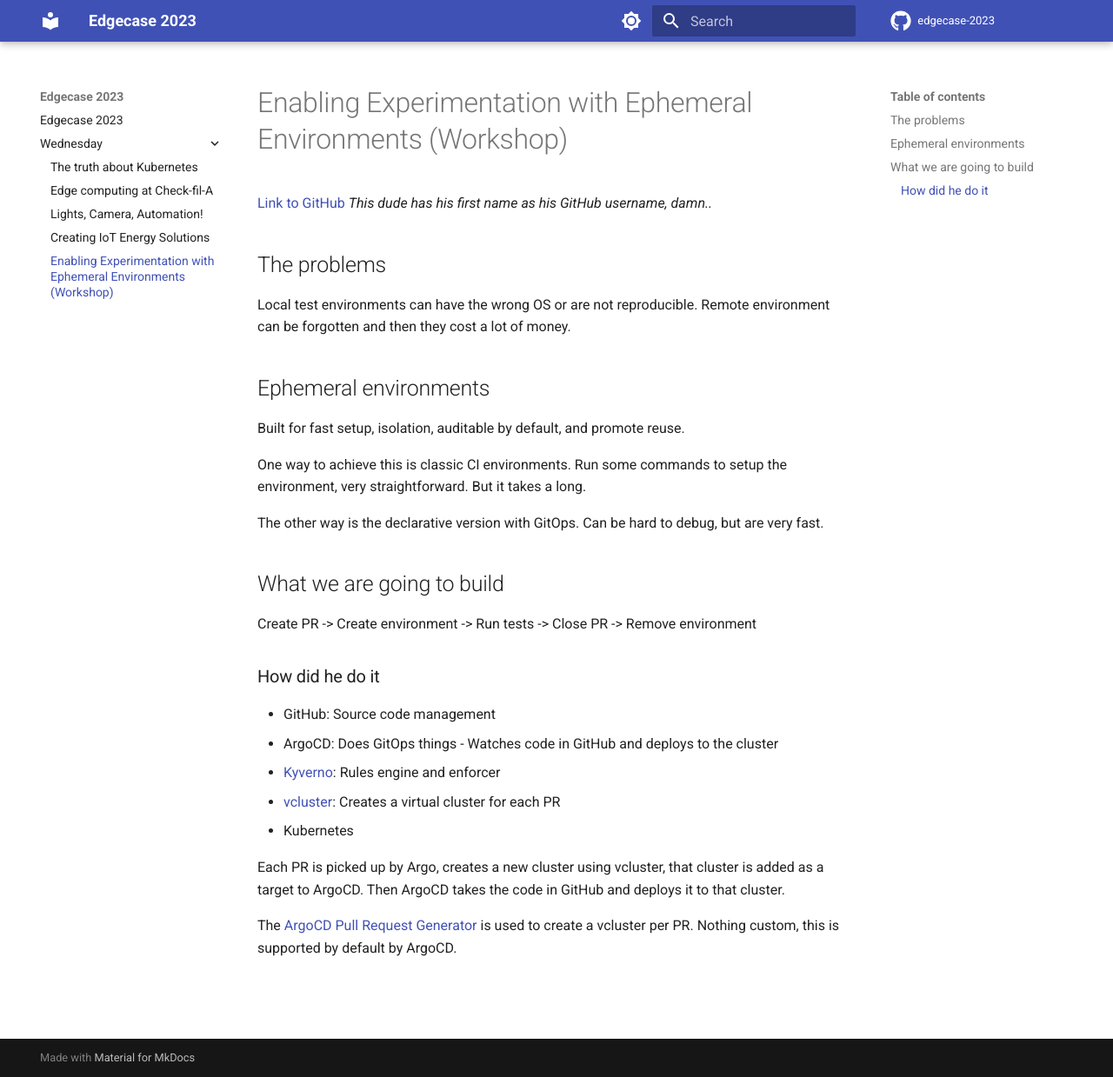
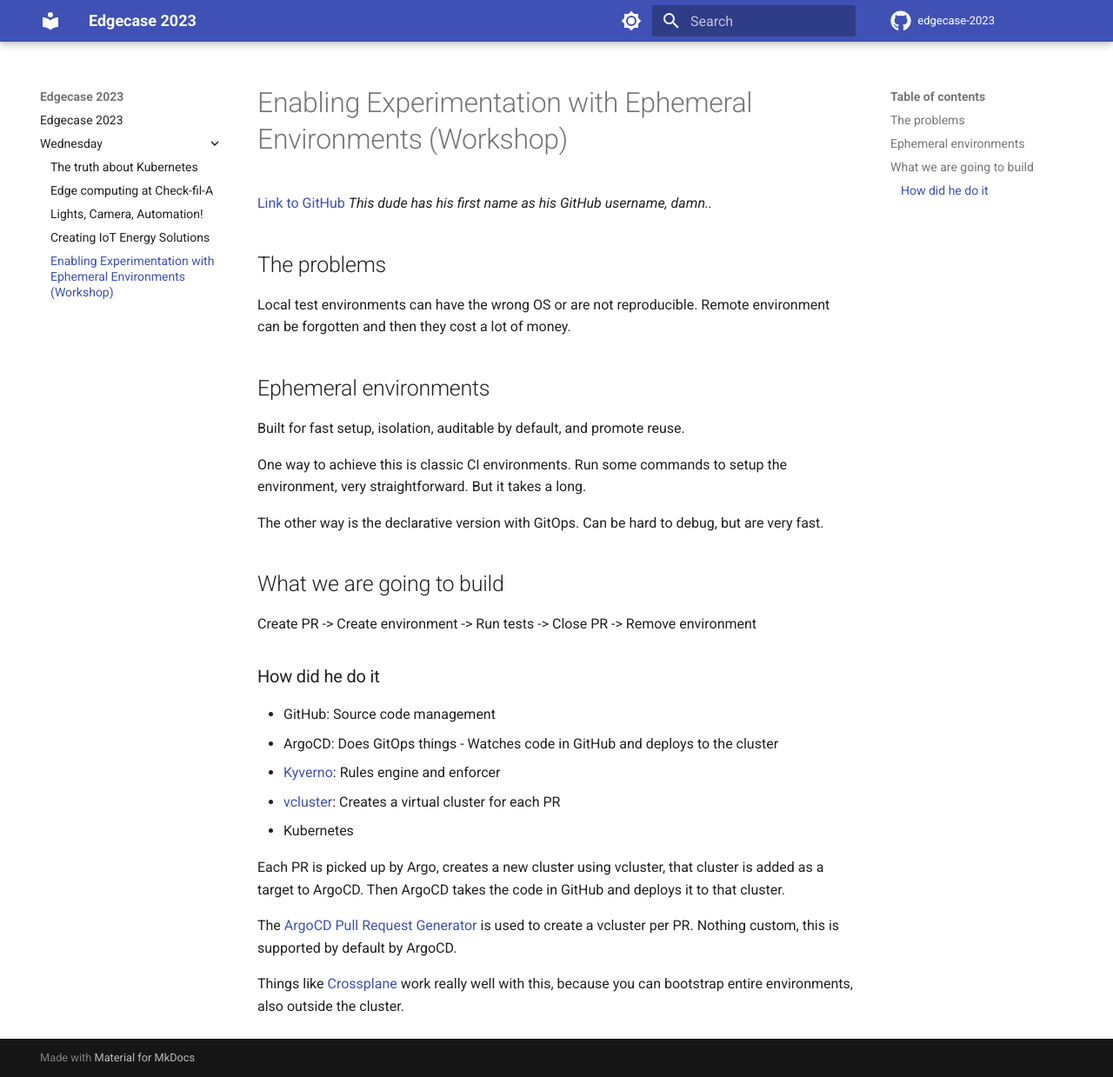
Before and after one commit to RobKenis/edgecase-2023, an MkDocs documentation site: the page built from docs/wednesday/5-enabling-experimentation.md, in a window 1280 px wide and 1239 px high. Shown: the whole window at 87% size. Built offline with MkDocs 1.6.1 and Material for MkDocs 9.7.7, drawn with Linux system fonts in a browser that asks for light colours; comment, search, counter and statistics services are not loaded.

Commit message:
Add note on crossplane

```diff
--- a/docs/wednesday/5-enabling-experimentation.md
+++ b/docs/wednesday/5-enabling-experimentation.md
@@ -32,3 +32,5 @@ Each PR is picked up by Argo, creates a new cluster using vcluster, that cluster
 
 The [ArgoCD Pull Request Generator](https://argocd-applicationset.readthedocs.io/en/stable/Generators-Pull-Request/) is used to create a vcluster per PR. Nothing custom, this is supported
 by default by ArgoCD.
+
+Things like [Crossplane](https://www.crossplane.io/) work really well with this, because you can bootstrap entire environments, also outside the cluster.
```
